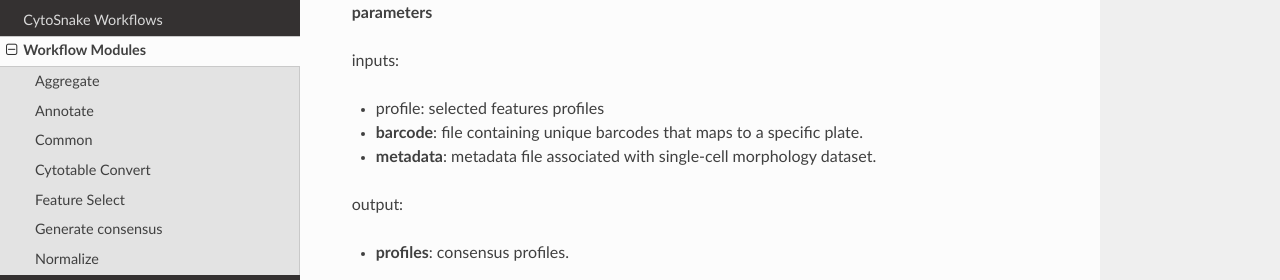
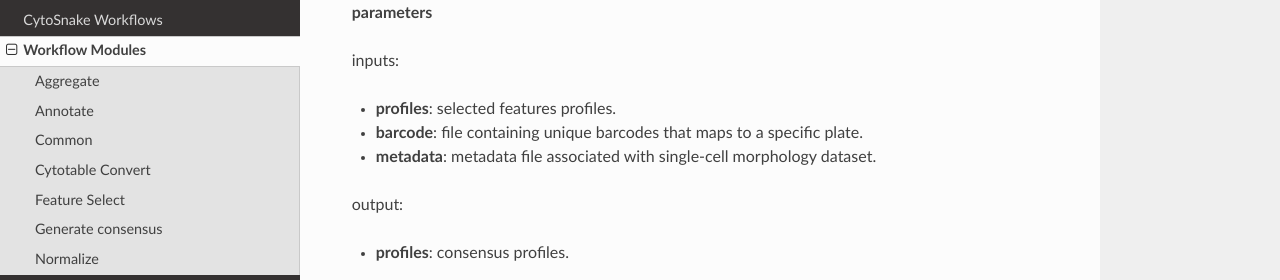
Before and after one commit to WayScience/CytoSnake, a Sphinx documentation site: the page built from docs/workflow-modules.md, in a window 1280 px wide and 900 px high, scrolled down 2354 px. Shown: the part 159-439 px from the top of the window. Built offline with Sphinx 7.4.7 and the Read the Docs theme 2.0.0, drawn with Linux system fonts in a browser that asks for light colours.

Commit message:
Update docs/workflow-modules.md
Co-authored-by: Jenna Tomkinson <107513215+jenna-tomkinson@users.noreply.github.com>

```diff
--- a/docs/workflow-modules.md
+++ b/docs/workflow-modules.md
@@ -104,7 +104,7 @@
 
 inputs:
 
-- profile: selected features profiles
+- **profiles**: selected features profiles.
 - **barcode**: file containing unique barcodes that maps to a specific plate.
 - **metadata**: metadata file associated with single-cell morphology dataset.
 
```
